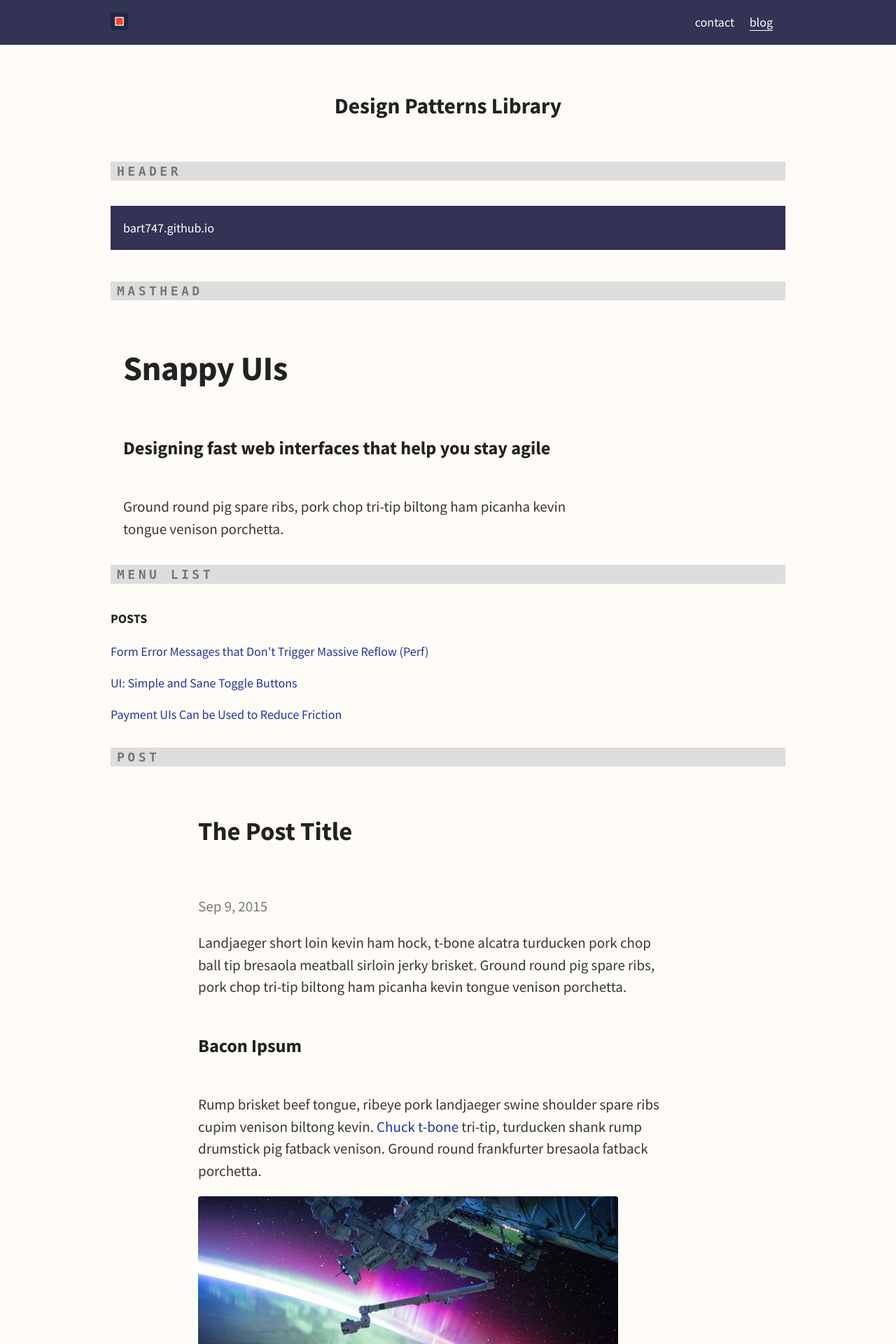
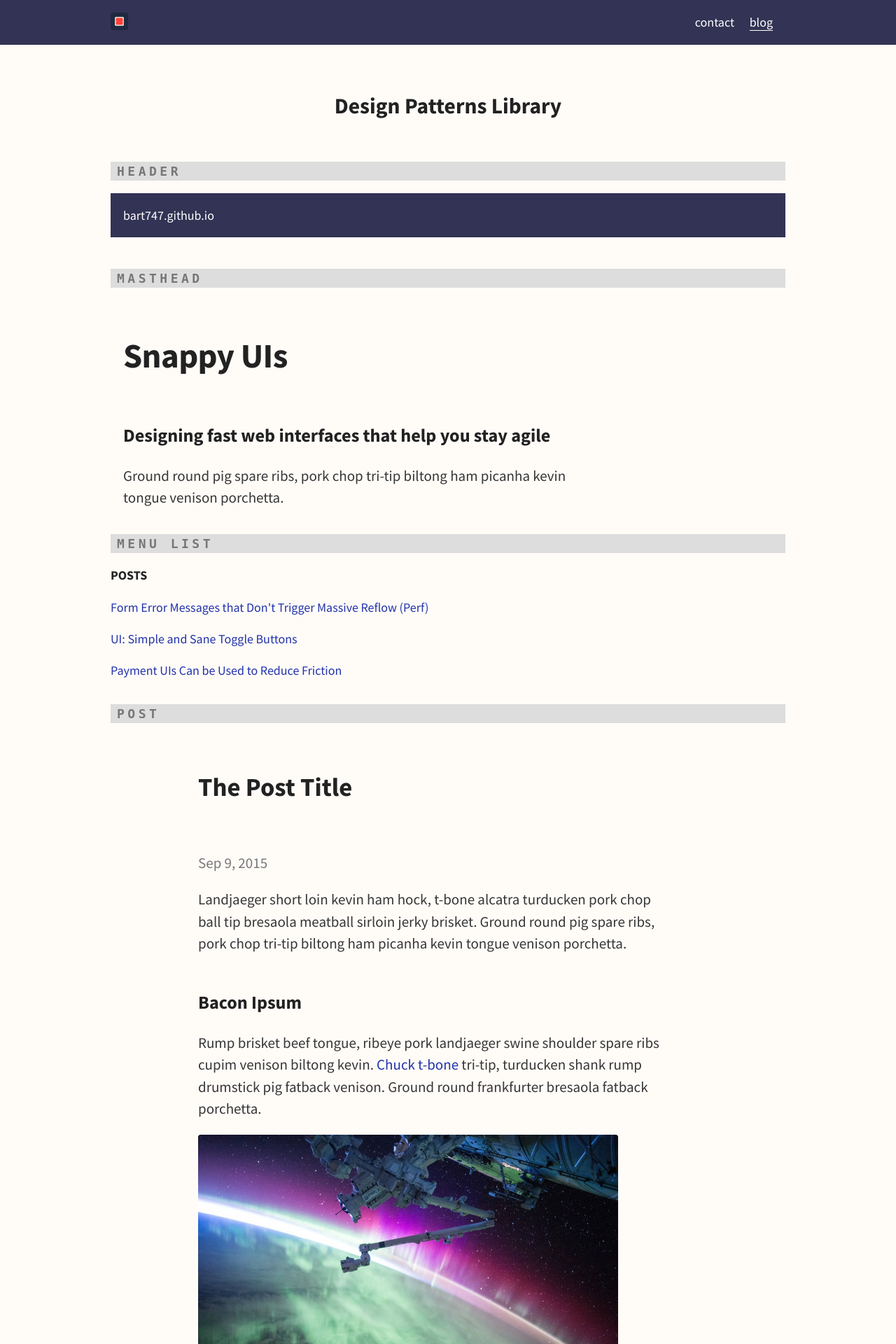
Before and after one commit to bart747/bart747, a Jekyll site: the page built from patterns.html, in a window 1280 px wide. Shown: the top 1920 px of the page at 70% size. Built offline with Jekyll 4.4.1, drawn with Linux system fonts in a browser that asks for light colours; comment, search, counter and statistics services are not loaded.

Commit message:
fix headline margins

```diff
--- a/_sass/_typography.scss
+++ b/_sass/_typography.scss
@@ -19,13 +19,14 @@ h2,
 h3,
 h4, {
   color: $black;
-  margin: 2em 0;
+  margin: 2em 0 1em;
 }
 
 h1, .h1-like {
   font-size: 1.75em;
   font-weight: bold;
   line-height: 1;
+  margin: 2em 0;
   @media screen and (max-width: $screen-sml) {
     margin: 1.5em 0;
   }
--- a/css/main.css
+++ b/css/main.css
@@ -413,12 +413,13 @@ h2,
 h3,
 h4 {
   color: #222;
-  margin: 2em 0; }
+  margin: 2em 0 1em; }
 
 h1, .h1-like, .h1-light {
   font-size: 1.75em;
   font-weight: bold;
-  line-height: 1; }
+  line-height: 1;
+  margin: 2em 0; }
   @media screen and (max-width: 568px) {
     h1, .h1-like, .h1-light {
       margin: 1.5em 0; } }
```
Also changed, not shown: css/dist/main.css, 1 other file.
